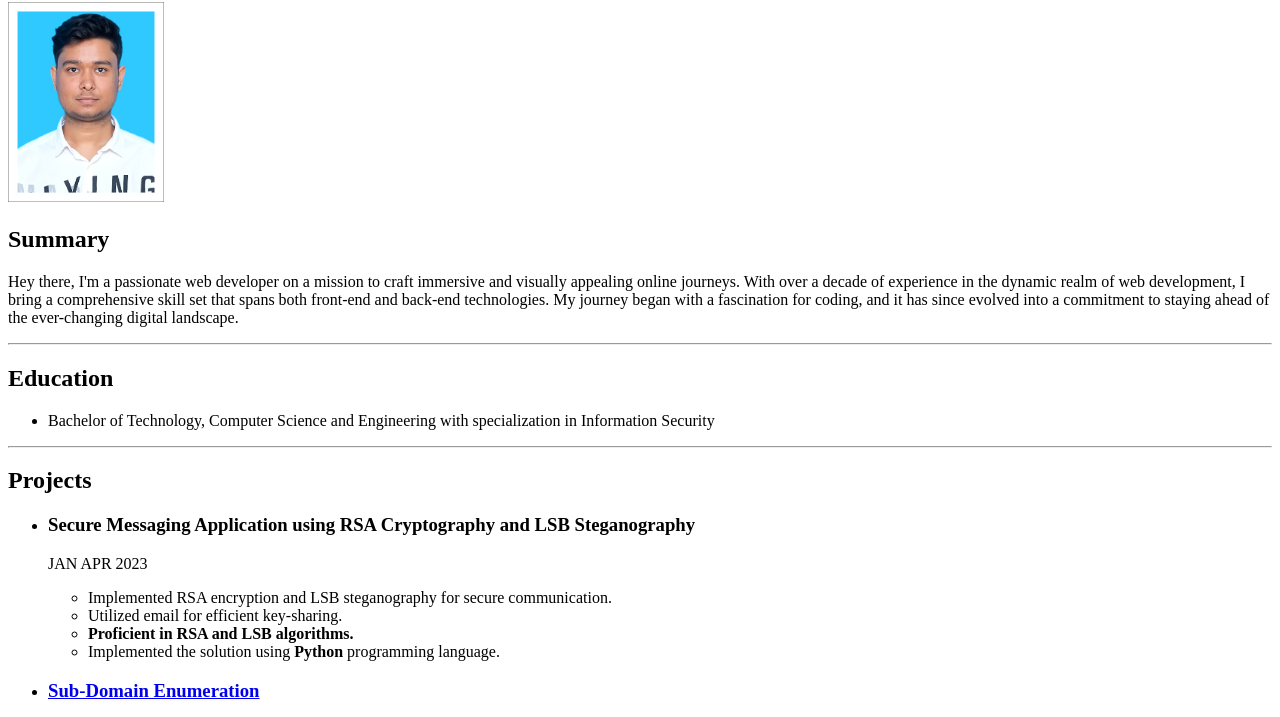
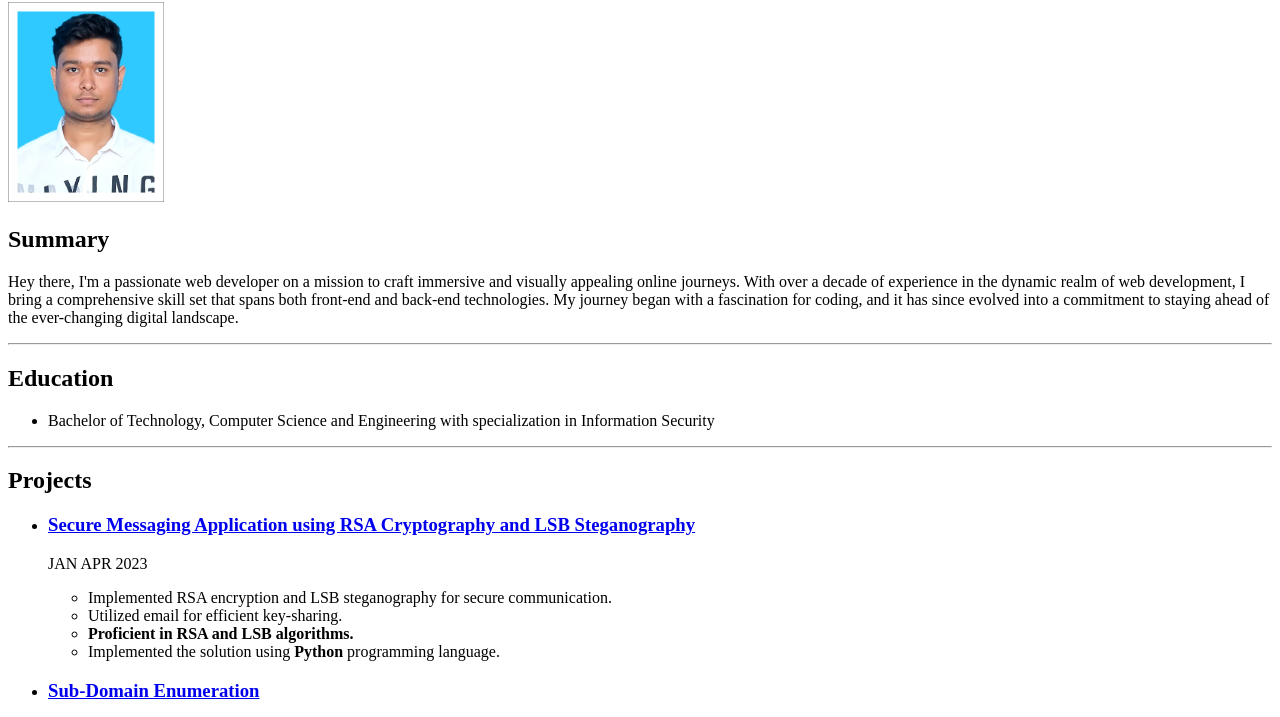
Before and after one commit to sachin-co/html-resume, a plain HTML site: page index.html in a window 1280 px wide. Shown: the part 78-795 px from the top of the page. Drawn offline with Linux system fonts and the light colour scheme.

Commit message:
Update index.html

```diff
--- a/index.html
+++ b/index.html
@@ -18,7 +18,7 @@
         <hr>
         <h2>Projects</h2>
         <ul>
-            <li><h3>Secure Messaging Application using RSA Cryptography and LSB Steganography</h3>
+            <li><h3><a href="https://colab.research.google.com/drive/1oQbF_vq-lBwEbQzAvDu4j25wc21r_MI7?usp=sharing">Secure Messaging Application using RSA Cryptography and LSB Steganography</a></h3>
                 <p>JAN APR 2023</p>
                 <ul>
                     <li>Implemented RSA encryption and LSB steganography for secure communication.</li>
```
